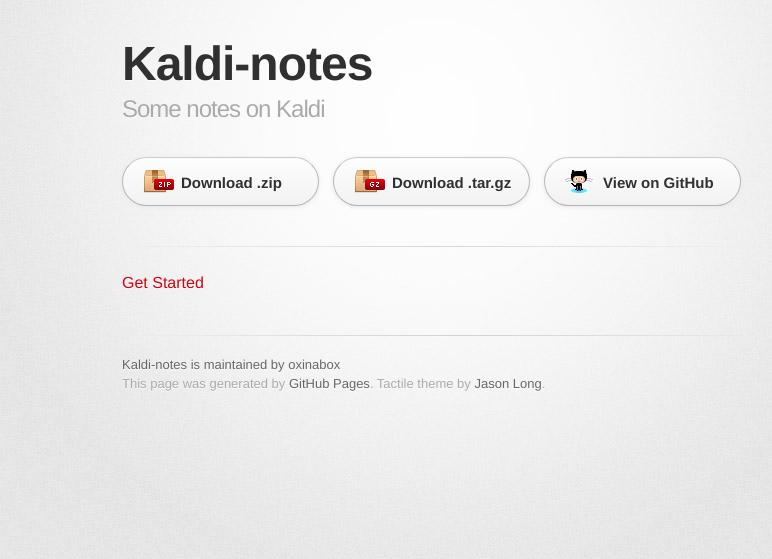
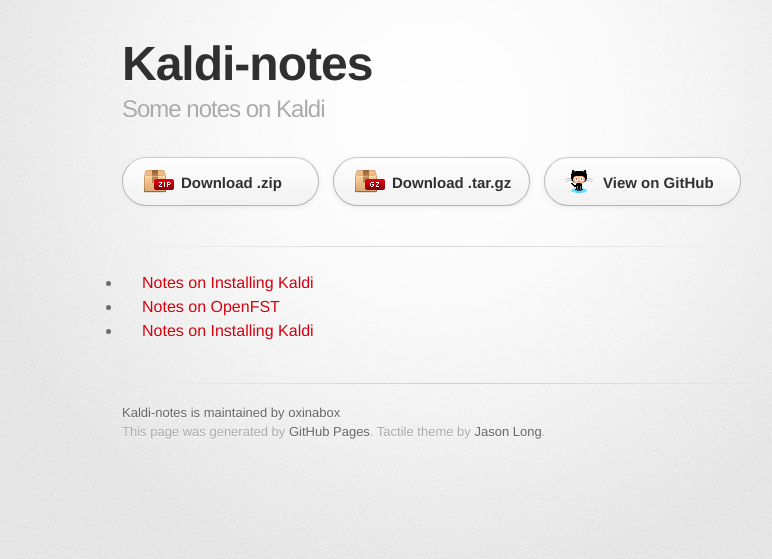
Before and after one commit to oxinabox/Kaldi-Notes, a Jekyll site: the page index.html, which Jekyll copies as it is, in a window 1280 px wide. Shown: the top 559 px of the page, without its empty margins (208-980 px from the left). Built offline with Jekyll 4.4.1, drawn with Linux system fonts in a browser that asks for light colours; some web fonts are replaced.

Commit message:
=quick submission.

```diff
--- a/index.html
+++ b/index.html
@@ -31,7 +31,10 @@
         <hr>
 
         <section id="main_content">
-        	<a href="README">Get Started<a>
+		<ul>
+  		<li> <a href="install_notes">Notes on Installing Kaldi<a>
+  		<li> <a href="fst-example/intro_to_OpenFST">Notes on OpenFST<a>
+  		<li> <a href="install_notes">Notes on Installing Kaldi<a>
 
 	</section>
 
```
